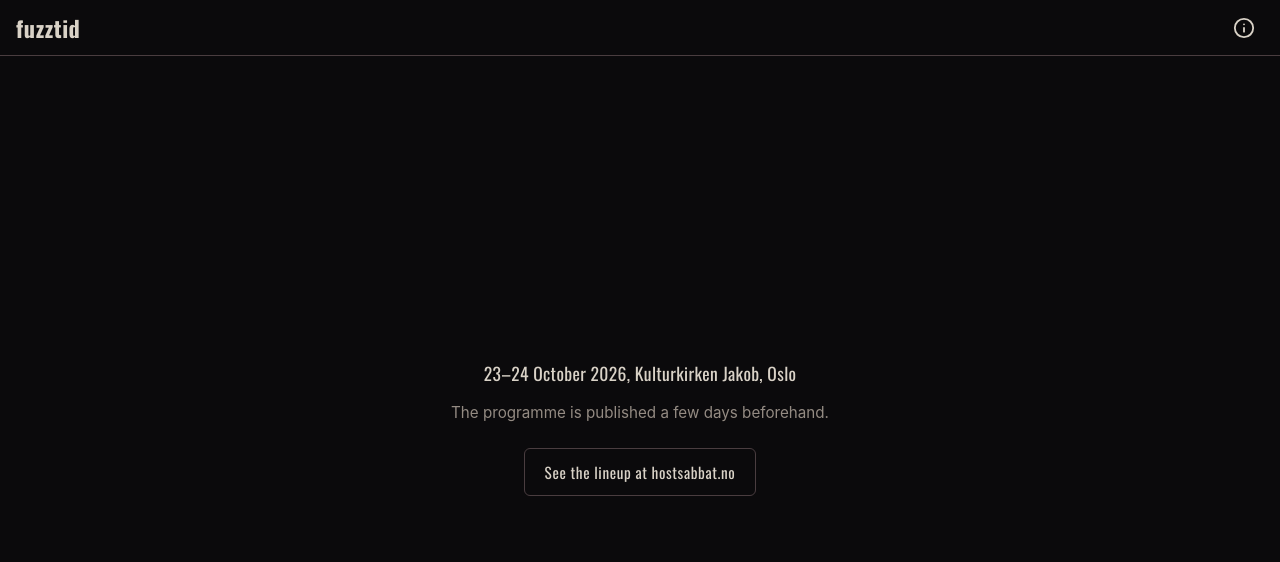
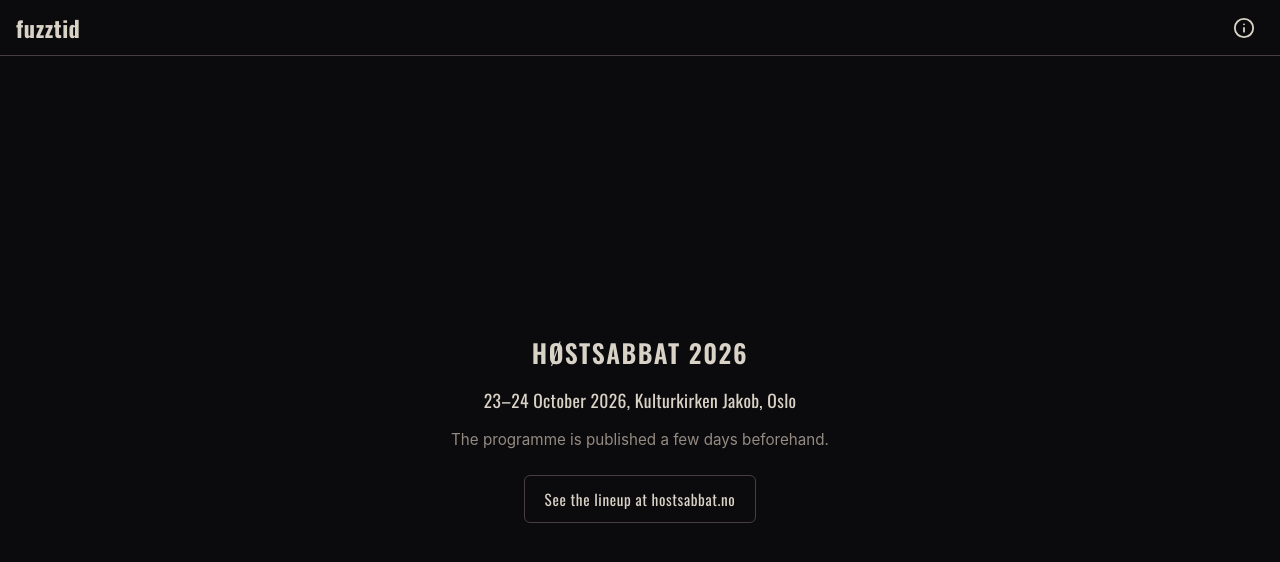
Before and after one commit to prudentmildew/fuzztid, a website built with Vite: page index.html in a window 1280 px wide. Built offline with nearby package versions, Linux system fonts and the light colour scheme.

Commit message:
✨ say which Festival this is before the Reveal (#31, story 2)
The pre-Reveal screen leads with HØSTSABBAT 2026 in the display face: the name a constant in unpublished.ts beside VENUE and LINEUP_URL, the year derived from the Schedule's first Day through editionYear, so the Edition rollover still touches edition-config.ts alone. Not a heading — the <h1> stays the wordmark's. ADR-0028 §9 amended in place.

```diff
--- a/src/styles.css
+++ b/src/styles.css
@@ -225,6 +225,20 @@
   gap: 16px;
   padding: 32px;
   text-align: center;
+}
+
+/* Which Festival and which Edition this is (#31, story 2): the name is
+   unpublished.ts's constant, the year the Schedule's first Day. Uppercase
+   in the stylesheet, natural case in the DOM, like every other display
+   line. */
+.unpublished-festival {
+  margin: 0;
+  font-family: var(--display-font);
+  font-size: 1.6rem;
+  font-weight: 600;
+  letter-spacing: 0.06em;
+  text-transform: uppercase;
+  color: var(--fg);
 }
 
 .unpublished-dates {
--- a/src/unpublished.ts
+++ b/src/unpublished.ts
@@ -3,10 +3,14 @@
 // — main.ts branches on isPublished before it ever builds a ScheduleView, a
 // time origin or a Day switcher. No Day tabs (no Days to move between yet)
 // and no Focus heart (nothing to dim) — the Header carries only the
-// wordmark and the ⓘ on this branch.
+// wordmark and the ⓘ on this branch. It leads with which Festival and which
+// Edition this is (#31, story 2): the name is a constant here, the year is
+// derived from the Schedule's first Day, so the Edition rollover touches
+// edition-config.ts and nothing else.
 
-import type { Schedule } from "./schedule.ts";
+import { editionYear, type Schedule } from "./schedule.ts";
 
+const FESTIVAL = "Høstsabbat";
 const VENUE = "Kulturkirken Jakob, Oslo";
 const LINEUP_URL = "https://www.hostsabbat.no/";
 
@@ -16,6 +20,13 @@
 export function createUnpublishedScreen(schedule: Schedule): HTMLElement {
   const screen = document.createElement("main");
   screen.className = "unpublished";
+
+  // Not a heading: the <h1> is the wordmark's (ADR-0026 §3), and the app is
+  // deliberately not branded as the Festival's own.
+  const festival = document.createElement("p");
+  festival.className = "unpublished-festival";
+  festival.textContent = `${FESTIVAL} ${editionYear(schedule)}`;
+  screen.appendChild(festival);
 
   const dates = document.createElement("p");
   dates.className = "unpublished-dates";
```
Also changed, not shown: docs/adr/0028-cloudflare-apex-and-the-unpublished-schedule-gate.md (+4 -1 lines), src/main.test.ts (+7 -0 lines), src/styles.test.ts (+9 -0 lines), src/unpublished.test.ts (+17 -0 lines).
